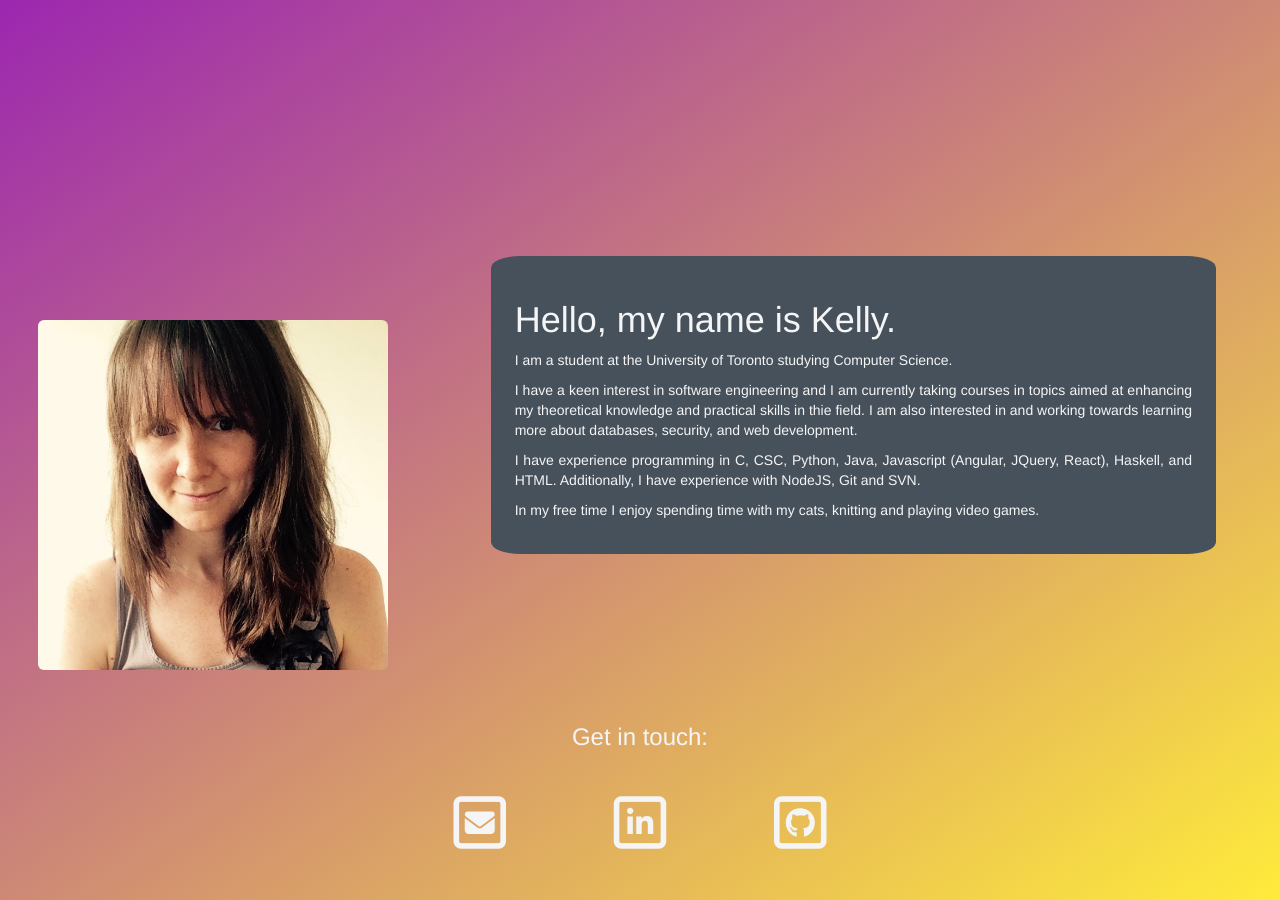
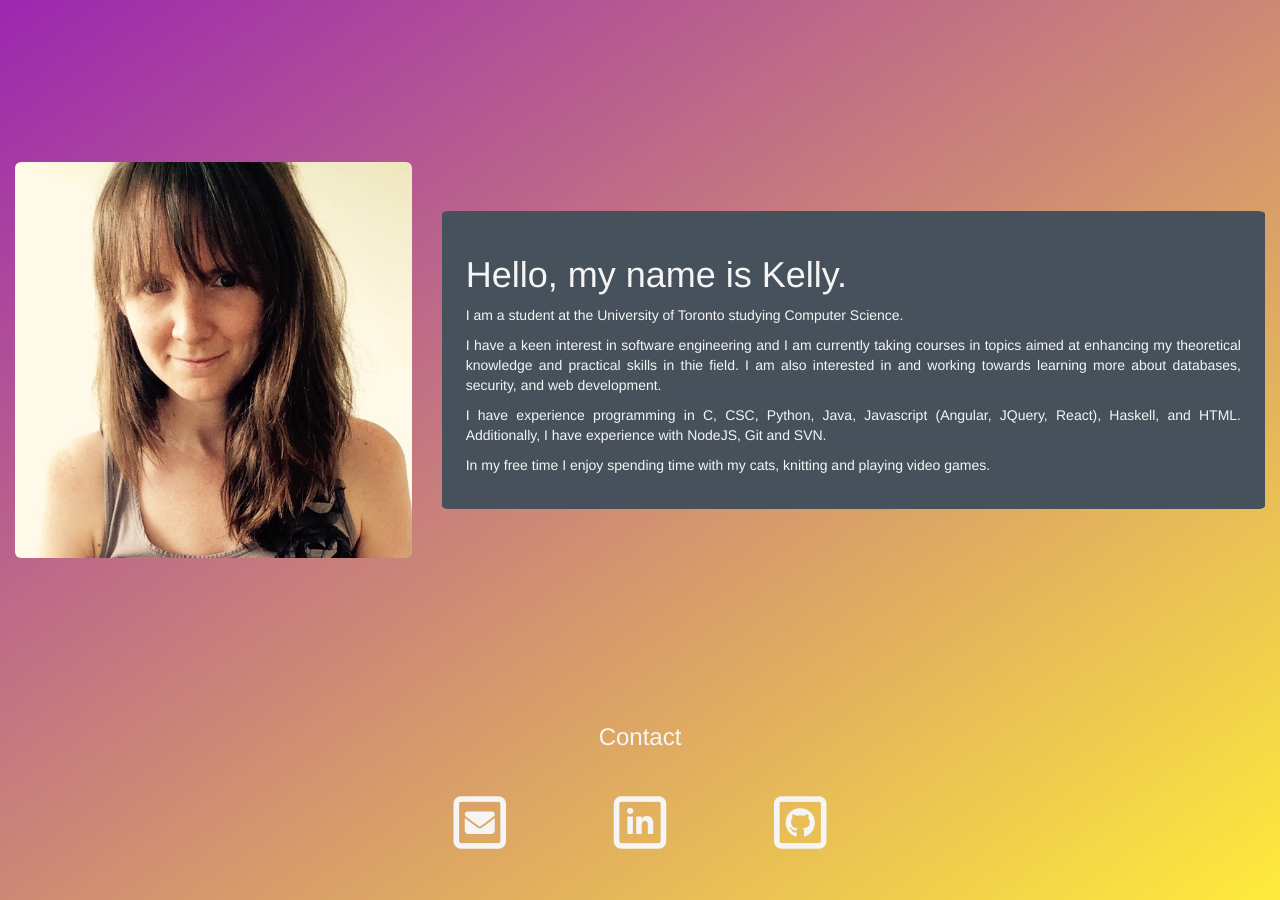
Before and after one commit to bellkelly/bellkelly.github.io, a Jekyll site: the page built from index.md, in a window 1280 px wide. Built offline with Jekyll 4.4.1, drawn with Linux system fonts in a browser that asks for light colours; nearby versions of some CDN libraries.

Commit message:
tweaking layout

```diff
--- a/_includes/footer.html
+++ b/_includes/footer.html
@@ -1,5 +1,5 @@
 <div class="row footer text-center">
-    Get in touch: <br>
+    Contact <br>
     <span class="fa-stack fa-lg">
         <a href="mailto:belxlkxelxlyxelxixzabeth@gmxaxil.cxom" onmouseover="this.href=this.href.replace(/x/g,'');">
             <i class="fa fa-square-o fa-stack-2x"></i>
--- a/_layouts/home.html
+++ b/_layouts/home.html
@@ -8,10 +8,10 @@
 
 
         <div class="row full-height">
-            <div class="col-sm-4 col-xs-12 full-height left-col">
+            <div class="col-md-4 col-sm-12 col-xs-12 full-height left-col">
                 <img src="/images/kelly.jpg" class="img-rounded img-responsive" alt="Kelly Bell"/>
             </div>
-            <div class="col-sm-8 col-xs-12 full-height right-col">
+            <div class="col-md-8 col-sm-12 col-xs-12 full-height right-col">
                 <div class="content text-justify">
                     <h1>Hello, my name is Kelly.</h1>
                     {{ content }}
--- a/assets/css/main.css
+++ b/assets/css/main.css
@@ -26,18 +26,30 @@ body {
     background: linear-gradient(to bottom right, #9C27B0, #FFEB3B); /* Standard syntax */
 }
 
+img {
+    border-radius: 10%;
+    display: block;
+    margin: auto;
+}
+
 .left-col {
-    padding: 25% 3%;
+    display: flex;
+    align-items: center;
+    flex-wrap: wrap;
 }
 .right-col {
-    padding: 20% 5%;
+    display: flex;
+    align-items: center;
+    flex-wrap: wrap;
 }
 
 .content {
     background: #46515c;
     color: #f5f5f5;
     padding: 24px;
-    border-radius: 4%;
+    border-radius: 1%;
+    display: block;
+    margin: auto;
 }
 
 .footer {
@@ -49,9 +61,14 @@ body {
     padding: 3% 6%;
 }
 
-@media only screen and (max-width: 767px) {
+
+@media only screen and (max-width: 991px) {
     body {
         background: #46515c;
+    }
+
+    img {
+        width: 60%;
     }
 
     a:hover,
@@ -64,14 +81,15 @@ body {
     }
 
     .left-col {
-        padding: 3% 3%;
+        margin: auto;
     }
     .right-col {
-        padding: 3% 3%;
+        margin: auto;
     }
 
     .right-col,
     .content {
         background: transparent;
+        text-align: center;
     }
 }
```
